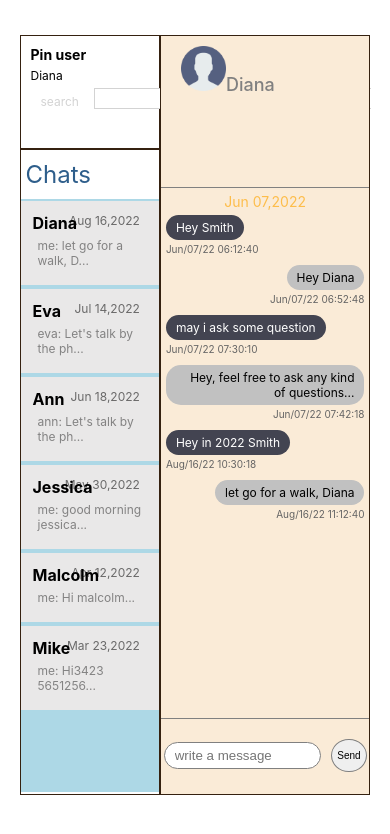
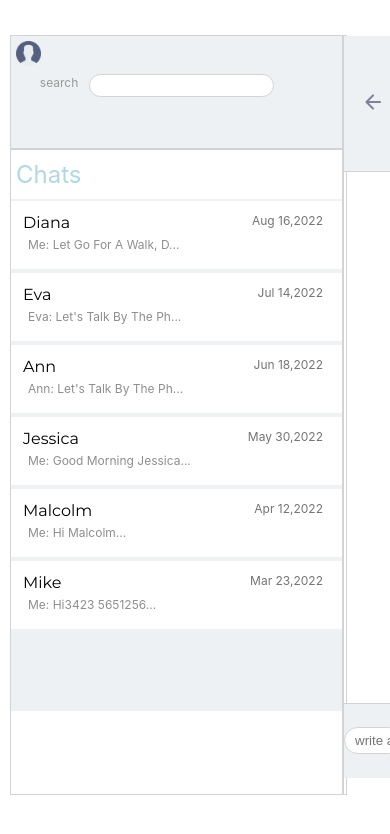
Before and after one commit to hustle2live/social-network, a React (Create React App) app in the folder reenbit/: page / in a window 390 px wide. Shown: the top 834 px of the page. Built offline with nearby package versions, Linux system fonts and the light colour scheme.

Commit message:
added adaptive mobile screen template grid

```diff
--- a/reenbit/src/App.css
+++ b/reenbit/src/App.css
@@ -1,13 +1,21 @@
-/* div {
-  border: 0.5px solid #f4a460;
-} */
+@import url('https://fonts.googleapis.com/css2?family=Montserrat&display=swap');
+
+@import url('https://fonts.googleapis.com/css2?family=Material+Symbols+Rounded:opsz,wght,FILL,GRAD@20..48,100..700,0..1,-50..200');
+
 .capitalize {
   text-transform: capitalize;
 }
 
 .dialogs__header {
-  border-bottom: 1px solid gray;
+  display: flex;
   padding: 10px 20px;
+  border-bottom: 1px solid lightgray;
+}
+
+.dialogs__header,
+.favourites,
+.dialogs__input-section {
+  background: #edf1f3;
 }
 
 .active-user {
@@ -21,29 +29,32 @@
   width: auto;
 }
 
+.pin-section img {
+  height: 25px;
+  width: auto;
+}
+
 .dialogs__input-section {
   display: flex;
   justify-content: center;
   position: relative;
-
-  /* background: azure; */
 }
 
 .dialogs__input-section::before {
   position: absolute;
   display: block;
   content: '';
-  height: 0.5px;
+  height: 1px;
   width: 100%;
   margin-bottom: 5px;
-  background: gray;
+  background: lightgray;
 }
 
 .dialogs__input-section input,
 .dialogs__input-section button {
   height: fit-content;
   align-self: center;
-  border: 1px solid gray;
+  border: 1px solid lightgray;
 }
 
 .dialogs__input-section input {
@@ -58,15 +69,6 @@
   margin-left: 10px;
 }
 
-.dialogs__input-section input:active,
-.dialogs__input-section input:focus,
-.dialogs__input-section button:active {
-  box-shadow: 0 0 8px 0 rgba(76, 76, 76, 0.446);
-}
-.dialogs__input-section input:focus {
-  outline: none;
-}
-
 .dialogs__dialogs {
   overflow-y: scroll;
   padding-bottom: 50px;
@@ -79,7 +81,7 @@
 
 .message-date {
   text-align: center;
-  color: orange;
+  color: rgb(180, 180, 180);
   opacity: 0.65;
   font-size: 14px;
 }
@@ -99,11 +101,15 @@
 .message .align_left {
   width: fit-content;
   font-size: 12px;
-  padding: 5px 10px;
+  padding: 7px 10px;
   border-radius: 15px;
   margin-bottom: 25px;
   word-wrap: normal;
   white-space: '-';
+}
+
+.primary-color {
+  background: #edf1f3;
 }
 
 .message {
@@ -113,7 +119,7 @@
 }
 
 .message .align_right {
-  background-color: #c1c1c1;
+  background-color: #d9d9d9c1;
   color: #000;
 }
 .message .align_left {
@@ -143,23 +149,24 @@
 
 .userChatList {
   margin-top: 0;
-
   display: grid;
   height: fit-content;
   width: -webkit-fill-available;
-  background: lightblue;
   position: absolute;
   top: 0;
   left: 0;
   padding-bottom: 80px;
+  background: #edf1f3;
+}
+
+ul li {
+  background: #fff;
 }
 
 .userChats {
   display: block;
   margin: 2px 0;
   padding: 8px 8px;
-  background: rgb(233, 232, 232);
-  border-bottom: 0.5px solid lightgray;
   list-style-type: none;
   margin-left: -40px;
   position: relative;
@@ -169,7 +176,8 @@
 }
 
 .userChats h4 {
-  /* text-transform: capitalize; */
+  font-family: 'Montserrat', sans-serif;
+  font-weight: 400;
   margin: 0;
 }
 
@@ -177,7 +185,8 @@
   order: -1;
 }
 
-.userChats p {
+.lastDialogData,
+.lastDialogMessage {
   font-size: 12px;
   margin: 5px;
 }
@@ -190,7 +199,8 @@
 }
 
 .lastDialogMessage {
-  color: rgba(0, 0, 0, 0.44);
+  color: grey;
+  opacity: 0.89;
 }
 
 .chats {
@@ -200,17 +210,17 @@
 }
 .chats h2 {
   margin: 10px 5px;
-  color: rgb(46, 94, 139);
+  color: lightblue;
   font-weight: 400;
 }
 
 .dialogs {
   grid-area: 'dialog';
-  background-color: antiquewhite;
+  background-color: #fff;
   min-height: 90vh;
   box-sizing: border-box;
   display: grid;
-  grid-template-rows: 20% 70% 10%;
+  grid-template-rows: 18% 70% 10%;
 }
 
 .favourites {
@@ -219,25 +229,32 @@
   font-size: 12px;
 }
 
-.favourites h3,
-p {
+.pin-section > div {
+  display: block;
+  width: fit-content;
+}
+
+.pin-section h3 {
   margin: 5px;
+}
+
+.pin-section p {
+  align-self: center;
+  margin: auto;
+  text-align: center;
 }
 
 .chats,
 .dialogs,
 .favourites {
-  border: 0.5px solid #352110;
+  border: 1px solid lightgray;
 }
 
 .main-container {
   overflow: hidden;
-  /* max-width: 80vw; */
-  max-width: 90vw;
-
+  max-width: 800px;
   max-height: 90vh;
-  /* padding: 25px 50px; */
-  padding: 25px 0;
+  padding: 25px 10px;
   margin: auto;
   margin-top: 10px;
   display: grid;
@@ -251,20 +268,72 @@ p {
 .hide {
   display: none;
 }
+.hidden {
+  visibility: hidden;
+}
 
 .search-section {
   display: flex;
 }
 
+.clear-btn,
+.back-btn {
+  border: none;
+  background: transparent;
+  color: rgba(38, 39, 78, 0.557);
+}
+
+.back-btn {
+  padding: 10px 12px;
+  height: auto;
+  margin: auto 5px;
+  display: none;
+}
+
 #live_search {
   display: block;
-  min-width: 300px;
-  margin-left: 15px;
-  border: 0.5px solid lightgray;
+  flex-basis: 60%;
+  max-width: 70%;
+  margin: 5px;
+  border: 1px solid lightgray;
+  border-radius: 15px;
+  padding: 3px;
 }
 
 label[for='live_search'] {
-  margin-left: 15px;
-  padding: 6px 0 0 0;
-  color: lightgray;
+  flex-basis: 20%;
+  padding: 6px;
+  color: rgb(152, 152, 152);
+  text-align: right;
 }
+
+.clear-btn {
+  flex-basis: 20%;
+  text-align: left;
+}
+
+input:focus,
+.dialogs__input-section button:active,
+.back-btn:active {
+  outline: none !important;
+  border-color: #719ece;
+  box-shadow: 0 0 10px #719ece;
+}
+
+@media screen and (max-width: 450px) {
+  .main-container.mobileUser {
+    grid-template-columns: 1% 90%;
+  }
+
+  .main-container.mobileList {
+    grid-template-columns: 90% 1%;
+  }
+
+  .dialogs__header {
+    padding: 10px 0;
+  }
+
+  .back-btn {
+    display: block;
+  }
+}
--- a/reenbit/src/App.js
+++ b/reenbit/src/App.js
@@ -1,4 +1,5 @@
-import React from 'react';
+import React, { useContext } from 'react';
+import { ChatContext } from './context/MyContext';
 
 import { DialogSection } from './components/DialogSection.jsx';
 import { Favourites } from './components/FavouriteSection.jsx';
@@ -6,12 +7,35 @@ import { UsersChatList } from './components/UsersChatList.jsx';
 
 import './App.css';
 
-const App = () => (
-  <div className='main-container'>
-    <Favourites />
-    <DialogSection />
-    <UsersChatList />
-  </div>
-);
+const App = () => {
+  const data = useContext(ChatContext);
+
+  const mobileScreenGrid = () => {
+    console.log(window.innerWidth);
+    if (window.innerWidth > 450) return;
+    const mainContainer = document.querySelector('.main-container');
+    const backButton = document.querySelector('.back-btn');
+
+    console.log(data.currentUser);
+
+    if (data.currentUser) console.log(mainContainer);
+
+    // .style.gridTemplateColumns = '1% 90%';
+  };
+
+  return (
+    <div
+      className={
+        data.currentUser
+          ? 'main-container mobileUser'
+          : 'main-container mobileList'
+      }
+    >
+      <Favourites />
+      <DialogSection />
+      <UsersChatList />
+    </div>
+  );
+};
 
 export default App;
--- a/reenbit/src/components/DialogSection.jsx
+++ b/reenbit/src/components/DialogSection.jsx
@@ -50,6 +50,9 @@ export const DialogSection = () => {
   return (
     <div className='dialogs'>
       <section className='dialogs__header'>
+        <button className='back-btn' onClick={() => data.setCurrentUser('')}>
+          <span class='material-symbols-rounded'>arrow_back</span>
+        </button>
         <div className='active-user'>
           <img src={userLogo} alt='active user icon' />
           <span className='capitalize'>{data.currentUser}</span>
--- a/reenbit/src/components/FavouriteSection.jsx
+++ b/reenbit/src/components/FavouriteSection.jsx
@@ -1,6 +1,8 @@
 import React, { useContext, useState } from 'react';
 import { insertMarkText } from './helpers';
 import { ChatContext } from '../context/MyContext';
+
+import userIcon from '../static/images/user-icon.png';
 
 export const Favourites = () => {
   const data = useContext(ChatContext);
@@ -38,16 +40,18 @@ export const Favourites = () => {
   };
 
   const onSearchChangeHandler = (e) => {
-    const val = e.target.value;
+    const val = e.target.value || '';
     setSearchMessage(val);
     searchInChatNames(val);
   };
 
   return (
     <div className='favourites'>
-      <div>
-        <h3>Pin user</h3>
-        <p className='capitalize'>{data.currentUser}</p>
+      <div className='pin-section'>
+        <div>
+          <img src={userIcon} alt='favourites users and chats' />
+          <p className='capitalize'>{data.currentUser}</p>
+        </div>
       </div>
       <div className='search-section'>
         <label htmlFor='live_search'>search</label>
@@ -57,6 +61,12 @@ export const Favourites = () => {
           type='text'
           id='live_search'
         />
+        <button
+          className={searchMessage ? 'clear-btn' : 'clear-btn hidden'}
+          onClick={onSearchChangeHandler}
+        >
+          <span className='material-symbols-rounded'>cancel</span>
+        </button>
       </div>
     </div>
   );
--- a/reenbit/src/components/UsersChatList.jsx
+++ b/reenbit/src/components/UsersChatList.jsx
@@ -19,10 +19,10 @@ export const UsersChatList = () => {
               key={user}
               className='userChats'
               onClick={(e) => {
-                e.currentTarget.parentNode.childNodes.forEach(
-                  (li) => (li.style.order = 0)
+                e.currentTarget.parentNode.childNodes.forEach((li) =>
+                  li.classList.remove('primary-color')
                 );
-                e.currentTarget.style.order = -1;
+                e.currentTarget.classList.add('primary-color');
                 data.setCurrentUser(user);
               }}
             >
@@ -30,7 +30,7 @@ export const UsersChatList = () => {
               <p className='lastDialogData'>
                 {dateTimeChatListFormatt(lastMessageInArray(messages).time)}
               </p>
-              <p className='lastDialogMessage'>
+              <p className='lastDialogMessage capitalize'>
                 {lastMessageInArray(messages).author}:{' '}
                 {lastMessageInArray(messages).text.slice(0, 20)}...
               </p>
--- a/reenbit/src/context/MyContext.jsx
+++ b/reenbit/src/context/MyContext.jsx
@@ -17,22 +17,9 @@ const MyContext = (props) => {
       Date.parse(lastMessageInArray(a.messages).time)
   );
 
-  // chatData.sort(
-  //   (a, b) =>
-  //     Date.parse(lastMessageInArray(b.messages).time) -
-  //     Date.parse(lastMessageInArray(a.messages).time)
-  // );
+  writeToLocalStorage(chatData);
 
-  // console.log(
-  //   Date.parse(
-  //     'Wed Mar 02 2022 18:42:12 GMT+0200 (Восточная Европа, стандартное время)'
-  //   )
-  // );
-
-  writeToLocalStorage(chatData);
-  // console.log(chatData);
-
-  const [currentUser, setCurrentUser] = useState(chatData[0].user);
+  const [currentUser, setCurrentUser] = useState('');
   const [newChatMessage, setNewMessageState] = useState('');
 
   const addNewChatMessage = (message, sendTime, uid, messageAuthor = 'me') =>
```
